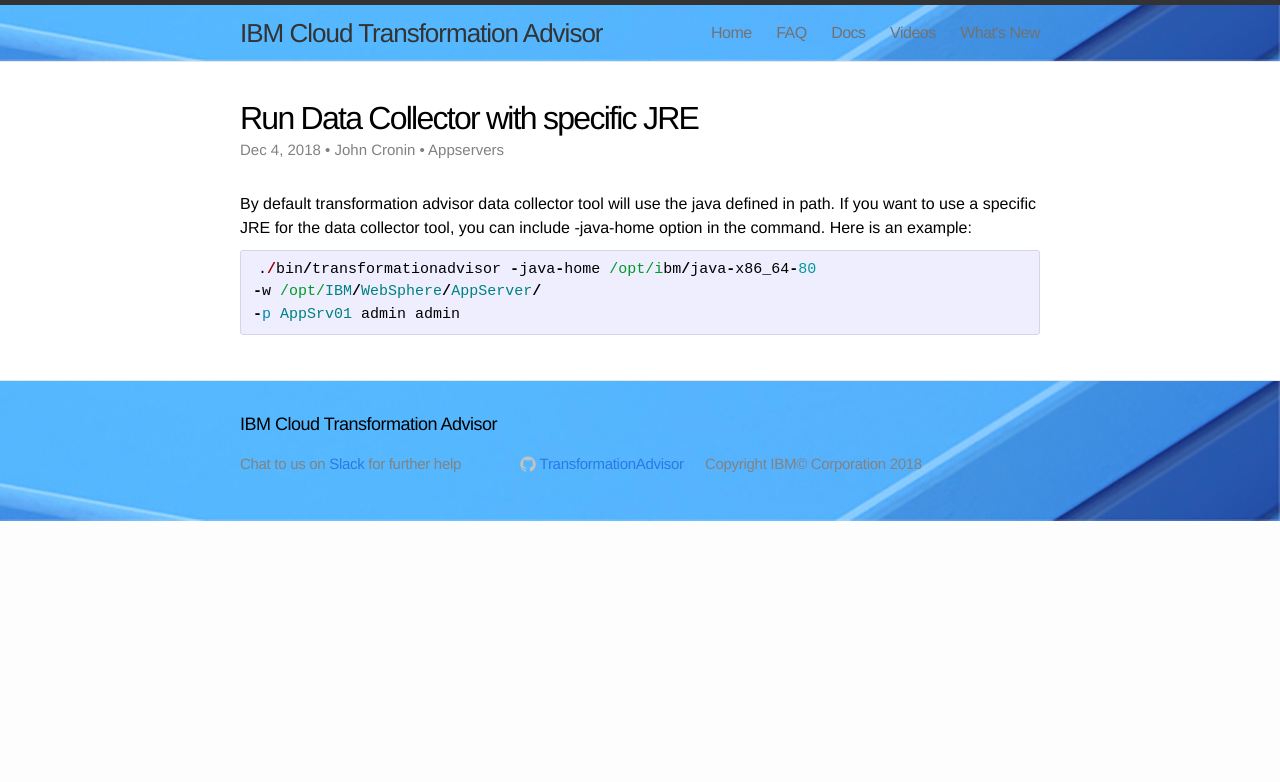
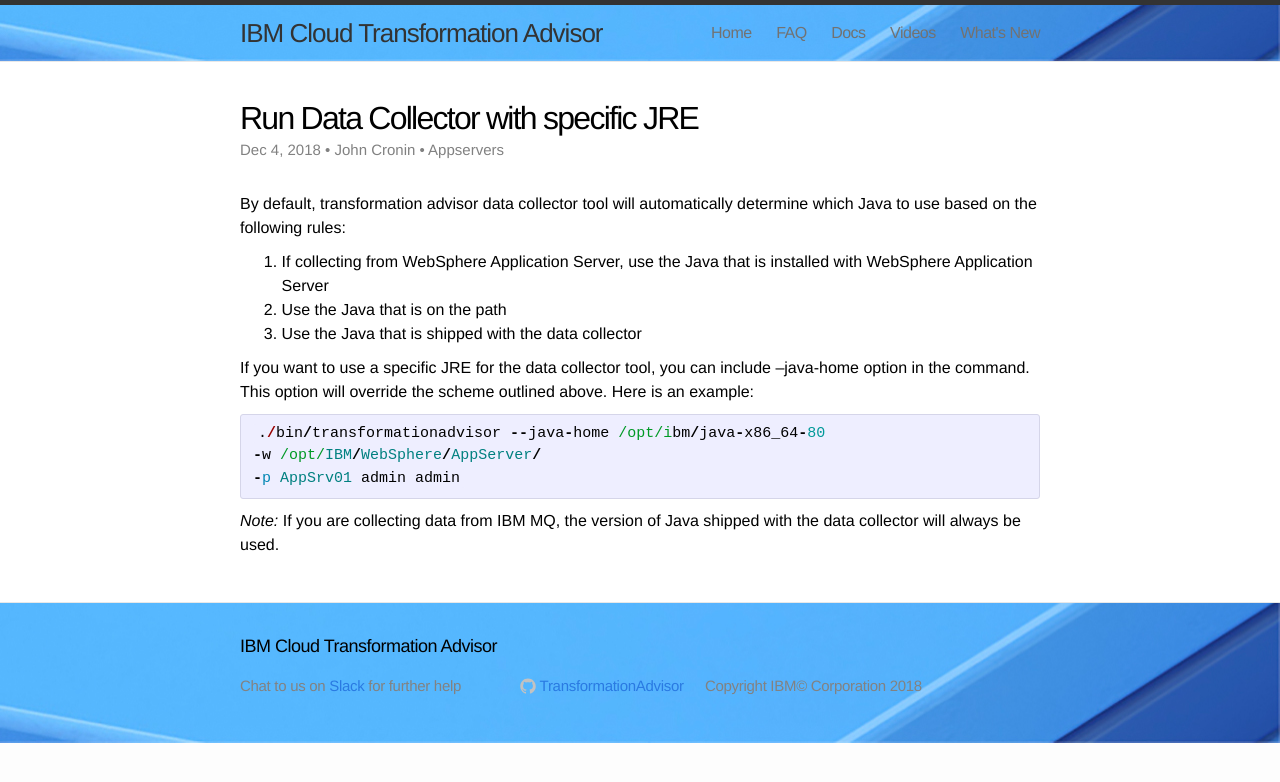
Before and after one commit to TransformationAdvisor/TA.github.io, a Jekyll site: the page built from _posts/2018-12-04-java-home.md, in a window 1280 px wide. Shown: the top 782 px of the page. Built offline with Jekyll 4.4.1, drawn with Linux system fonts in a browser that asks for light colours.

Commit message:
update java home q

```diff
--- a/_posts/2018-12-04-java-home.md
+++ b/_posts/2018-12-04-java-home.md
@@ -5,12 +5,18 @@
 author: John Cronin
 meta: Appservers
 ---
-By default transformation advisor data collector tool will use the java defined in path.
-If you want to use a specific JRE for the data collector tool,  you can include -java-home option in the command.
+By default, transformation advisor data collector tool will automatically determine which Java to use based on the following rules:
+1. If collecting from WebSphere Application Server, use the Java that is installed with WebSphere Application Server
+2. Use the Java that is on the path
+3. Use the Java that is shipped with the data collector
+
+If you want to use a specific JRE for the data collector tool, you can include --java-home option in the command. This option will override the scheme outlined above.
 Here is an example:
 
 {% highlight ruby %}
-./bin/transformationadvisor -java-home /opt/ibm/java-x86_64-80
+./bin/transformationadvisor --java-home /opt/ibm/java-x86_64-80
 -w /opt/IBM/WebSphere/AppServer/
 -p AppSrv01 admin admin
 {% endhighlight %}
+
+*Note:* If you are collecting data from IBM MQ, the version of Java shipped with the data collector will always be used.
```
